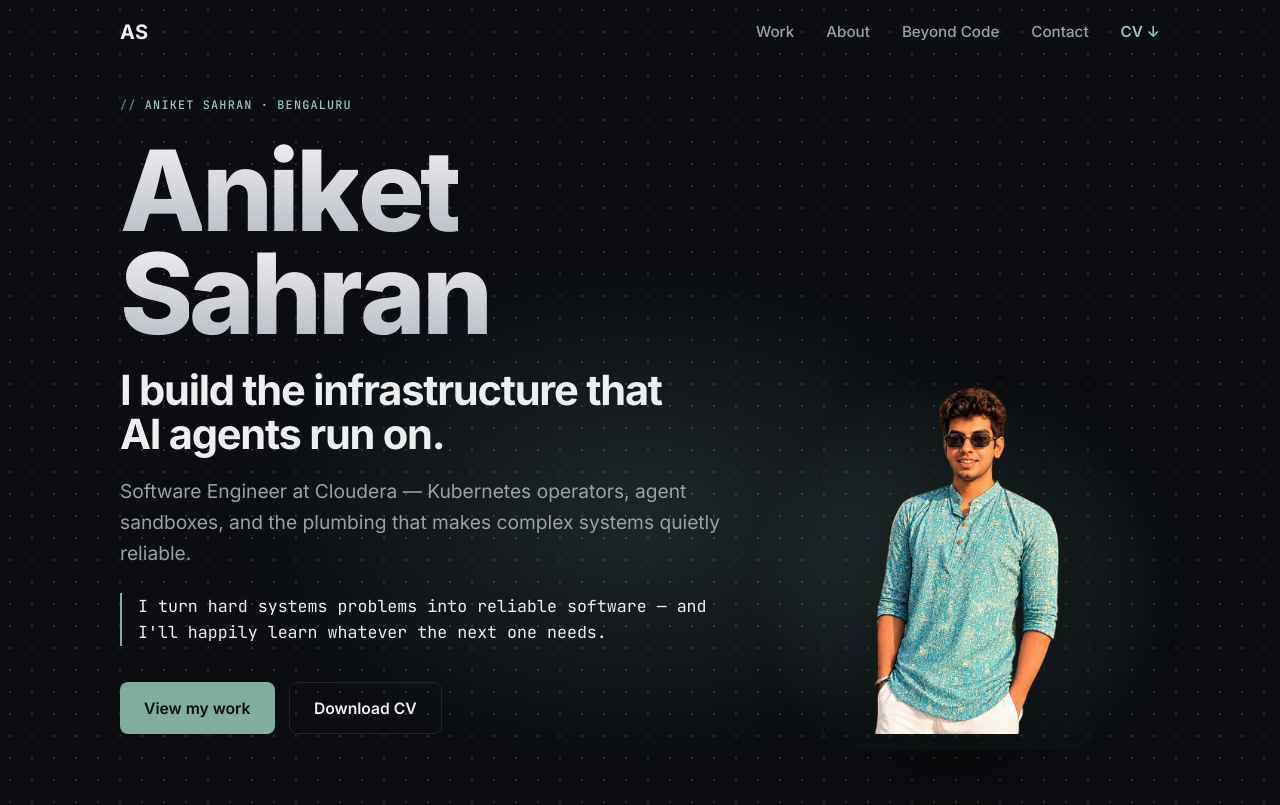
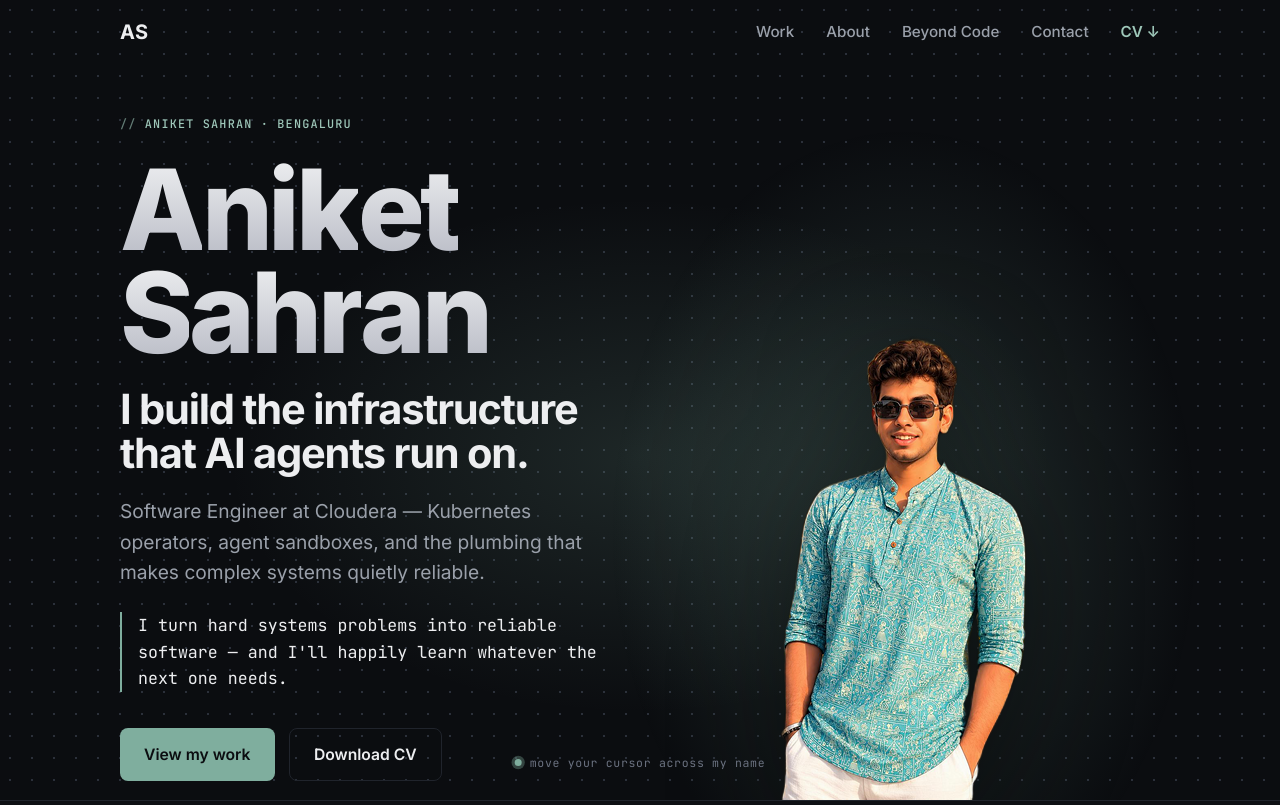
Before and after one commit to aniketsahran/aniket-portfolio, a React (Vite) app: page / in a window 1280 px wide. Shown: the top 805 px of the page. Built offline with nearby package versions, Linux system fonts and the light colour scheme.

Commit message:
feat: larger bottom-anchored hero portrait, tighter proportions

```diff
--- a/src/sections/Hero.css
+++ b/src/sections/Hero.css
@@ -1,10 +1,5 @@
 .hero {
   position: relative;
-  min-height: 100vh;
-  display: flex;
-  align-items: center;
-  padding-top: clamp(6rem, 12vh, 9rem);
-  padding-bottom: var(--section-y);
   overflow: hidden;
 }
 
@@ -28,16 +23,24 @@
   position: relative;
   z-index: 1;
   width: 100%;
+  min-height: 100vh;
   display: grid;
   grid-template-columns: 1fr;
-  gap: 2.5rem;
+  gap: 2rem;
   align-items: center;
+  padding-top: clamp(6rem, 12vh, 9rem);
+  padding-bottom: clamp(2.5rem, 7vh, 5rem);
 }
 
 @media (min-width: 900px) {
   .hero__inner {
-    grid-template-columns: minmax(0, 1.25fr) minmax(300px, 0.8fr);
-    gap: clamp(1.5rem, 4vw, 3.5rem);
+    grid-template-columns: minmax(0, 1fr) clamp(360px, 40vw, 600px);
+    gap: clamp(1.5rem, 4vw, 3rem);
+    padding-bottom: 0;
+  }
+
+  .hero__copy {
+    align-self: center;
   }
 }
 
@@ -45,7 +48,7 @@
   position: relative;
   justify-self: center;
   width: 100%;
-  max-width: 340px;
+  max-width: 320px;
 }
 
 .hero__portrait img {
@@ -66,8 +69,20 @@
 
 @media (min-width: 900px) {
   .hero__portrait {
+    justify-self: end;
+    align-self: end;
     max-width: none;
-    align-self: end;
+    height: 100%;
+    display: flex;
+    align-items: flex-end;
+  }
+
+  .hero__portrait img {
+    width: 100%;
+    height: auto;
+    max-height: 94vh;
+    object-fit: contain;
+    object-position: bottom center;
   }
 }
 
```
